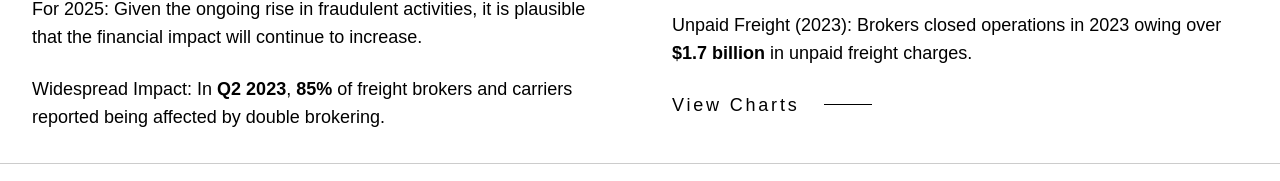
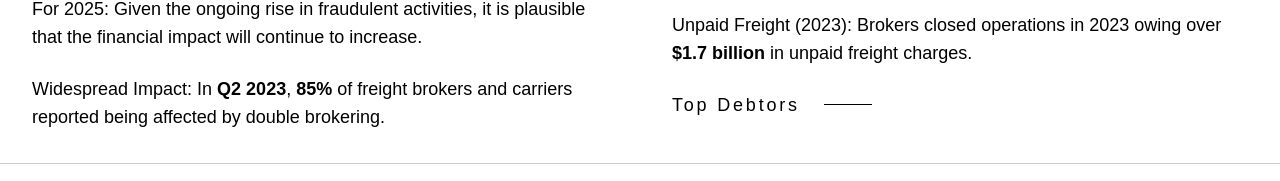
Before and after one commit to Mikemike8/ReesorAndAsociates, a React (Vite) app in the folder Reesor-Frontend/: page / in a window 1280 px wide. Shown: the part 2548-2729 px from the top of the page. Built offline with nearby package versions, Linux system fonts and the light colour scheme.

Commit message:
top debtors

```diff
--- a/Reesor-Frontend/src/components/Home.jsx
+++ b/Reesor-Frontend/src/components/Home.jsx
@@ -248,7 +248,7 @@ export const Home = () => {
     </div>
 
     <button className="group mt-6 w-full sm:w-auto text-sm tracking-[0.2em] hover:text-black transition-colors flex items-center justify-start gap-6">
-      <a href="" className="text-black text-lg hover:text-yellow-100">View Charts</a>
+      <a href="" className="text-black text-lg hover:text-yellow-100">Top Debtors </a>
       <span className="h-[1px] w-12 bg-current transform transition-transform group-hover:translate-x-4"></span>
     </button>
   </div>
```
